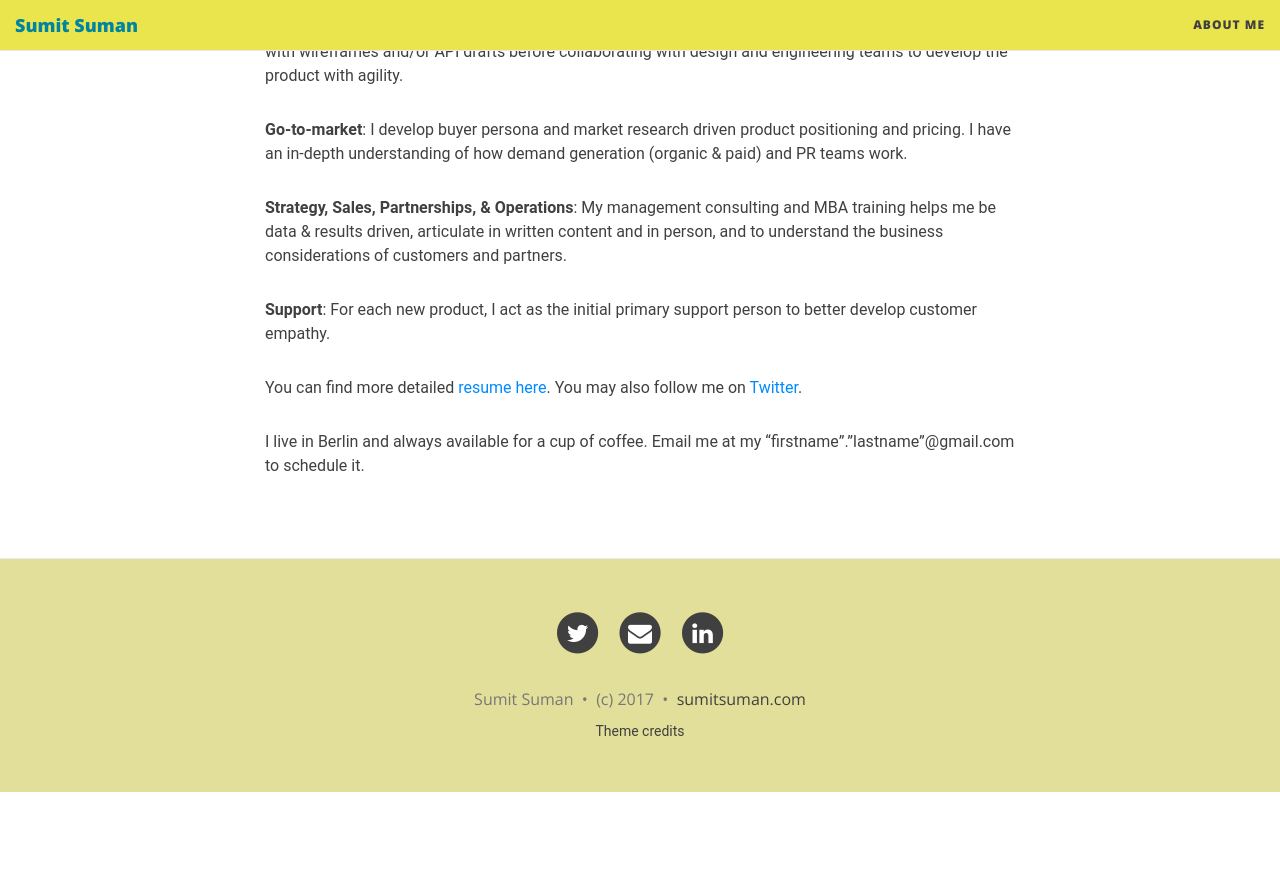
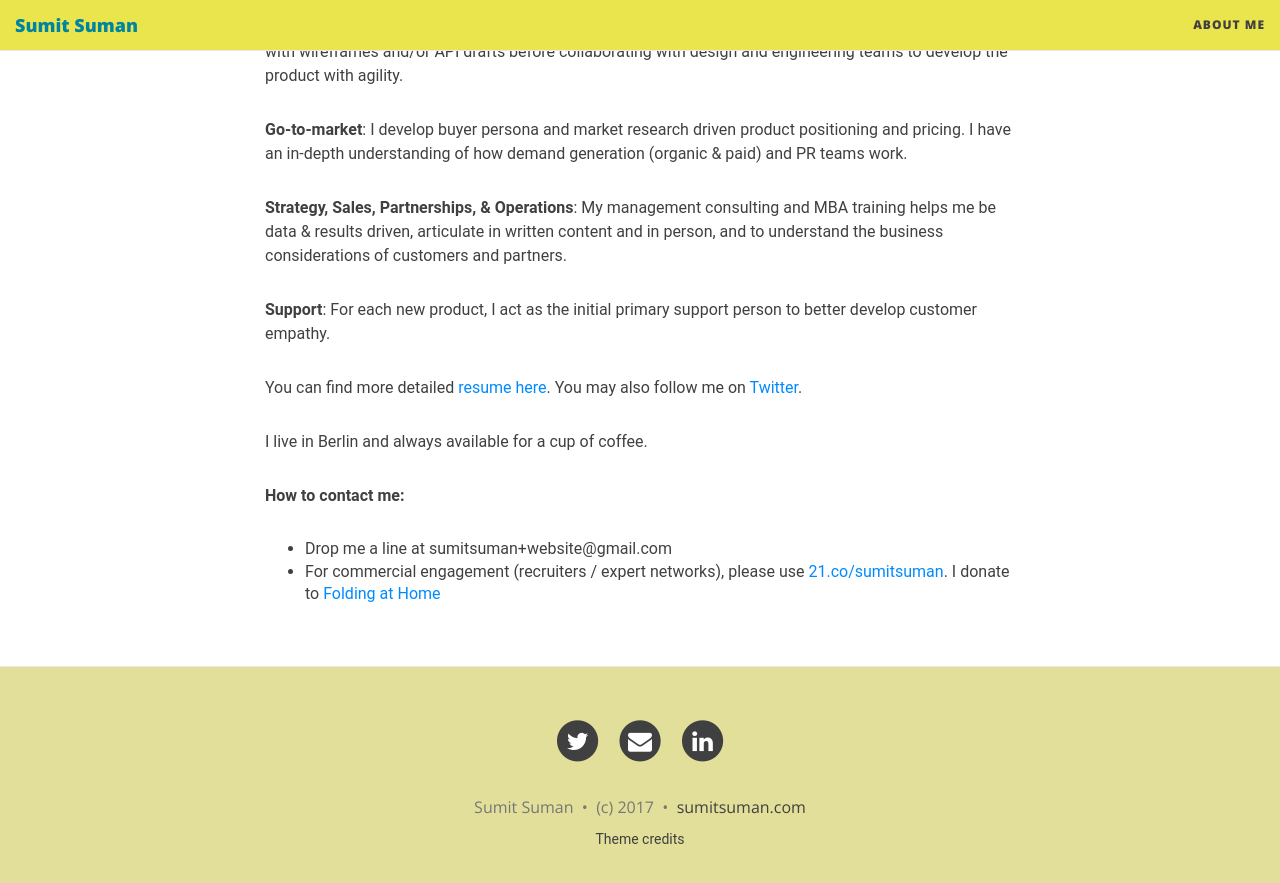
Before and after one commit to sumitsuman/sumitsuman.github.io, a Jekyll site: the page built from aboutme.md, in a window 1280 px wide and 900 px high, scrolled down 681 px. Shown: the top 883 px of the window. Built offline with Jekyll 4.4.1, drawn with Linux system fonts in a browser that asks for light colours; nearby versions of some CDN libraries; before the commit the page ends 1473 px from its top, so only the background shows below that.

Commit message:
about me update

```diff
--- a/aboutme.md
+++ b/aboutme.md
@@ -24,4 +24,10 @@ For each new product, I act as the initial primary support person to better deve
 
 You can find more detailed [resume here](http://sumitsuman.com/resume). You may also follow me on [Twitter](https://twitter.com/arraysum).
 
-I live in Berlin and always available for a cup of coffee. Email me at my "firstname"."lastname"@gmail.com to schedule it.
+I live in Berlin and always available for a cup of coffee.
+
+
+**How to contact me:**
+
+* Drop me a line at sumitsuman+website@gmail.com
+* For commercial engagement (recruiters / expert networks), please use [21.co/sumitsuman](https://21.co/sumitsuman). I donate to [Folding at Home](http://folding.stanford.edu/)
```
